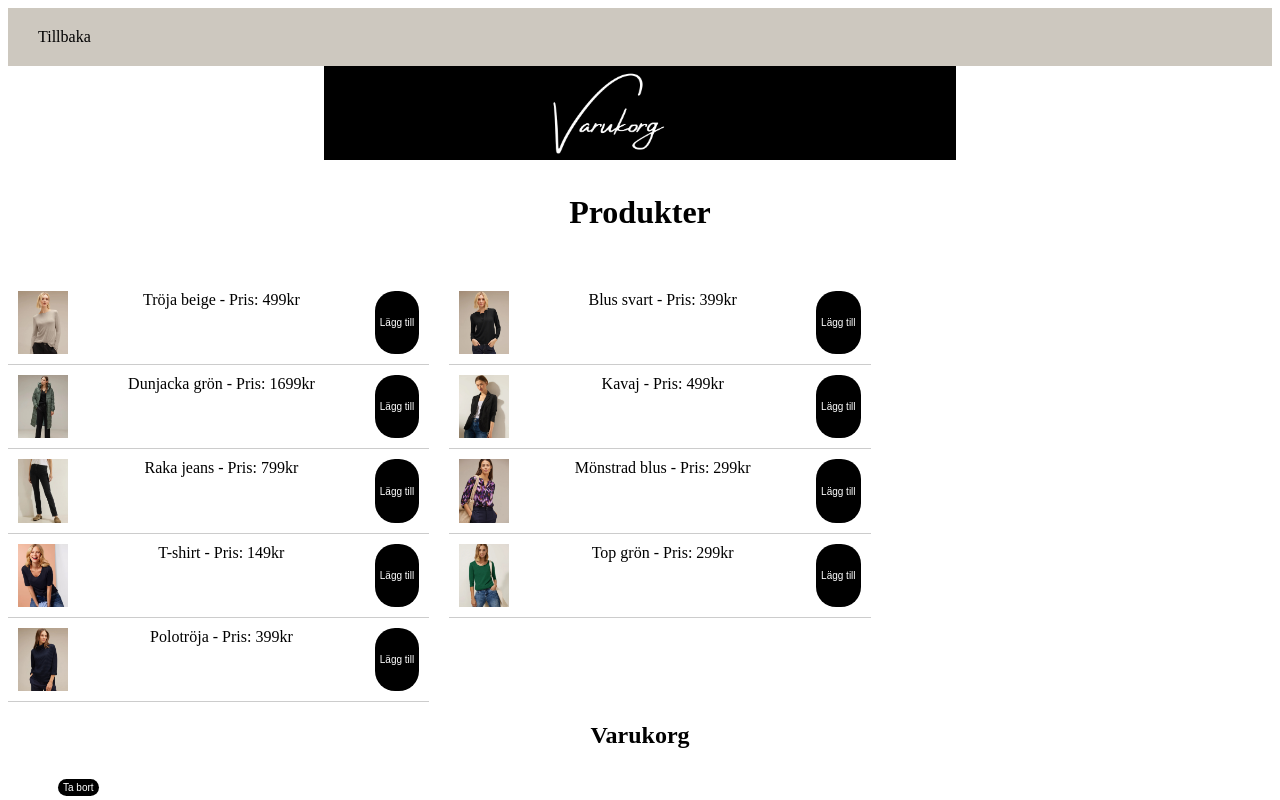
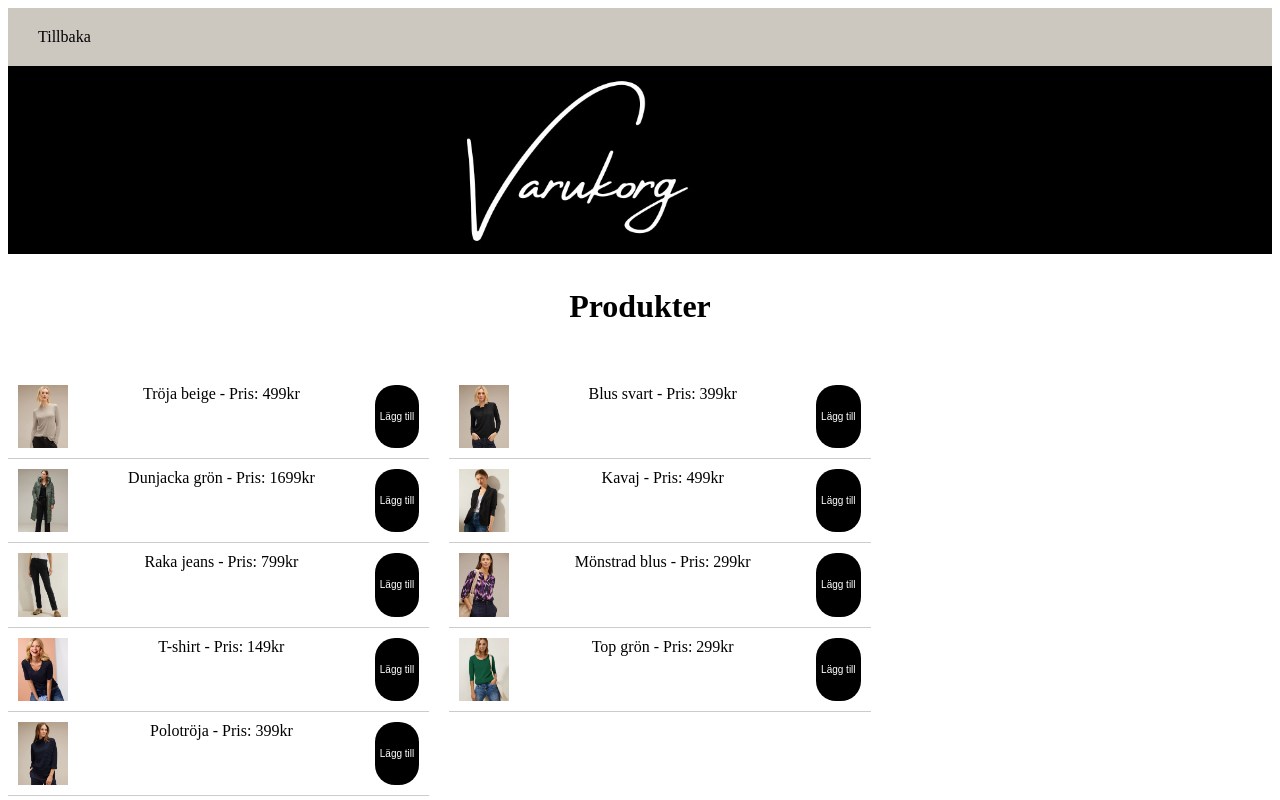
Before and after one commit to Theahaglund/Modehuset-flux-ja, a plain HTML site: page kassa.html in a window 1280 px wide. Shown: the top 800 px of the page. Drawn offline with Linux system fonts and the light colour scheme.

Commit message:
Update kassa.css

```diff
--- a/kassa.css
+++ b/kassa.css
@@ -32,7 +32,7 @@ a {
     }
 
     .banner img {
-        max-width: 50%; /* Se till att bilden inte är bredare än förälderens bredd */
+        max-width: 100%; /* Se till att bilden inte är bredare än förälderens bredd */
     }
 
 /* Övriga CSS-regler här... */
```
